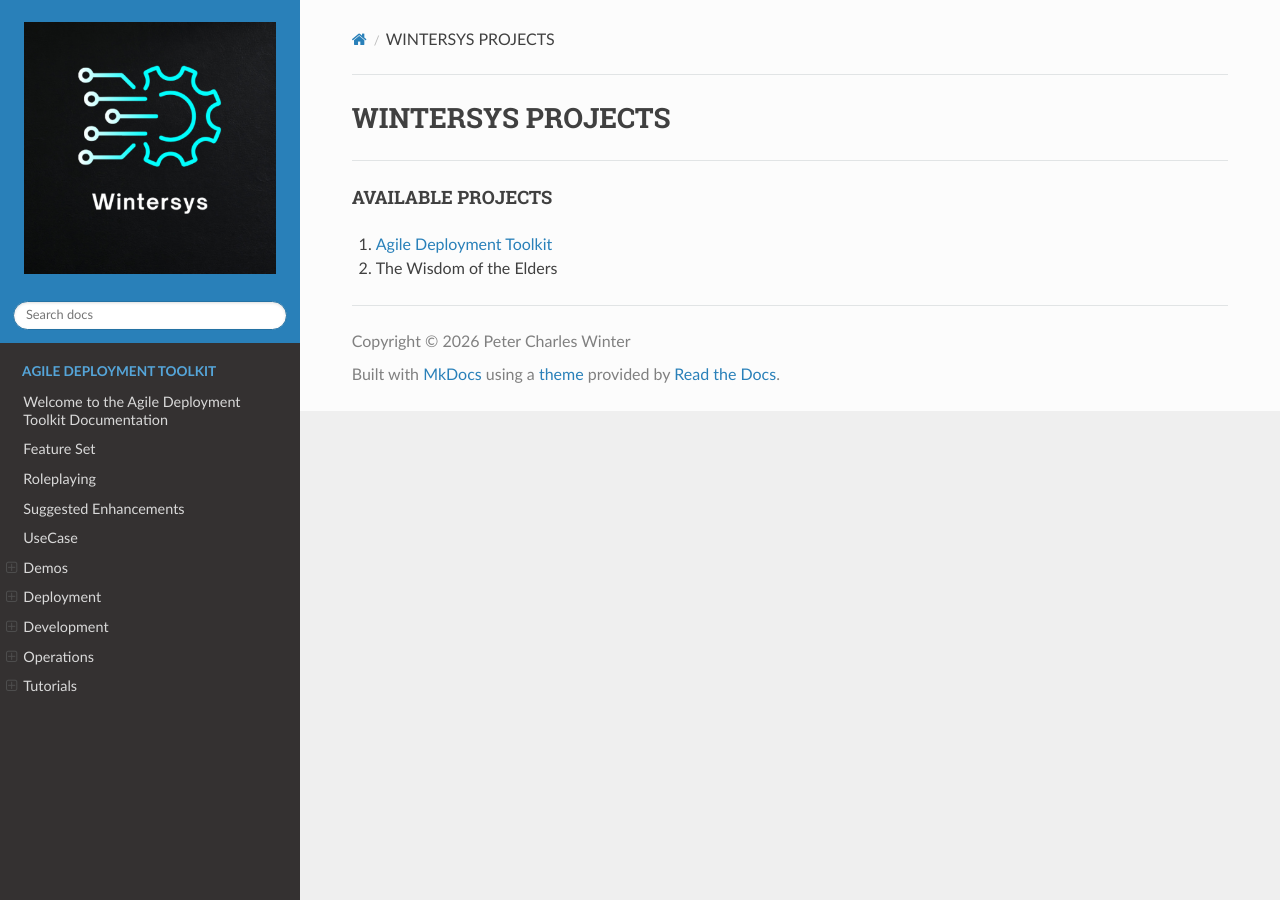
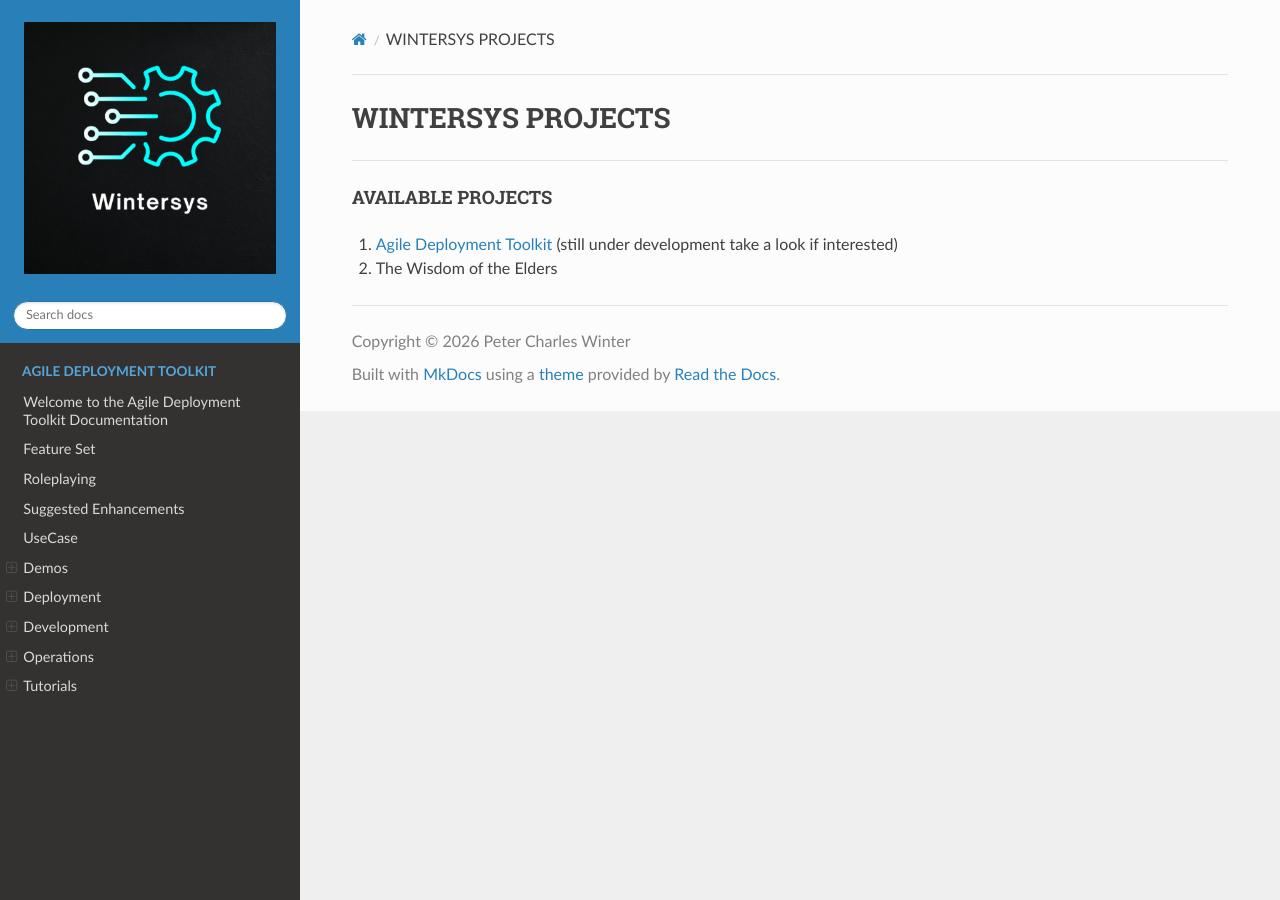
Before and after one commit to wintersys-dev/adt-documentation, an MkDocs documentation site: the page built from docs/index.md, in a window 1280 px wide. Built offline with MkDocs 1.6.1, drawn with Linux system fonts in a browser that asks for light colours; nearby versions of some CDN libraries.

Commit message:
Update index.md

```diff
--- a/docs/index.md
+++ b/docs/index.md
@@ -3,6 +3,6 @@
 
 #### AVAILABLE PROJECTS
 
-1. [Agile Deployment Toolkit](<Agile Deployment Toolkit/IntialOverviewOfADT.md>)
+1. [Agile Deployment Toolkit](<Agile Deployment Toolkit/IntialOverviewOfADT.md>) (still under development take a look if interested)
 
 2. The Wisdom of the Elders
```
